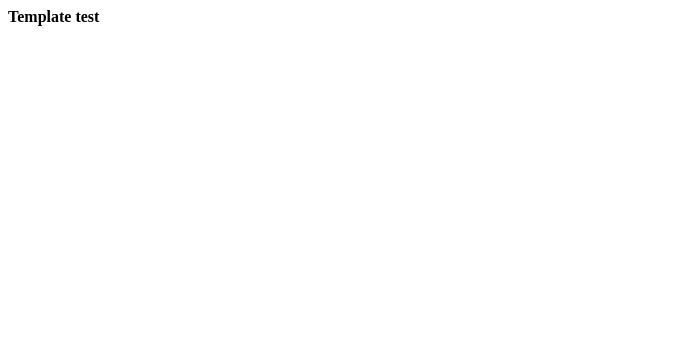
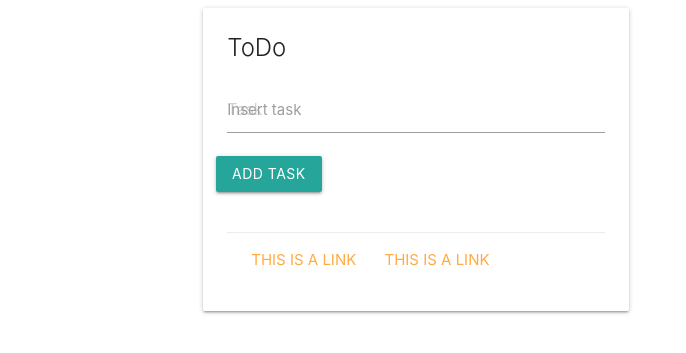
Before and after one commit to KaarelVv/todo_express, a Node server app: page / in a window 1280 px wide. Before the commit the part shown is almost empty. Shown: the top 353 px of the page, without its empty margins (0-686 px from the left). Run offline with Node 20, Linux system fonts and the light colour scheme.

Commit message:
Create project basic files

```diff
--- a/package.json
+++ b/package.json
@@ -2,6 +2,7 @@
   "dependencies": {
     "ejs": "^3.1.10",
     "express": "^4.21.0",
+    "materialize-css": "^1.0.0-rc.2",
     "nodemon": "^3.1.7"
   },
   "name": "todo_express",
--- a/views/index.ejs
+++ b/views/index.ejs
@@ -1 +1,45 @@
-<b>Template test</b>
+<!DOCTYPE html>
+<html lang="en">
+
+<head>
+    <meta charset="UTF-8">
+    <meta name="viewport" content="width=device-width, initial-scale=1.0">
+    <!-- Compiled and minified CSS -->
+    <link rel="stylesheet" href="https://cdnjs.cloudflare.com/ajax/libs/materialize/1.0.0/css/materialize.min.css">
+    <title>Todo List</title>
+</head>
+
+<body>
+    <div class="container">
+        <div class="row">
+            <div class="col s12 m6">
+                <div class="card">
+                    <div class="card-content">
+                        <span class="card-title">ToDo</span>
+                        <div class="row">
+                            <form class="col s12">
+                                <div class="row">
+                                    <div class="input-field col s12">
+                                        <label for="task">Insert task</label>
+                                        <input placeholder="Task" id="first_name" type="text"><br>
+
+                                    </div>
+                                    <input class="btn" type="submit" value="Add Task" >
+                                </div>
+                            </form>
+                        </div>
+                        <div class="card-action">
+                            <a href="#">This is a link</a>
+
+
+                            <a href="#">This is a link</a>
+                        </div>
+                    </div>
+                </div>
+            </div>
+        </div>
+        <!-- Compiled and minified CSS -->
+        <link rel="stylesheet" href="https://cdnjs.cloudflare.com/ajax/libs/materialize/1.0.0/css/materialize.min.css">
+</body>
+
+</html>
```
Also changed, not shown: 1 other file.
